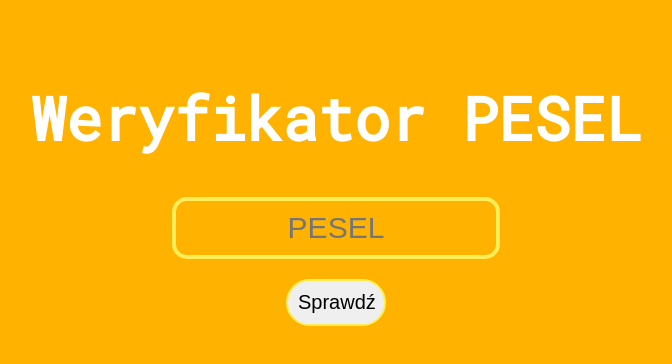
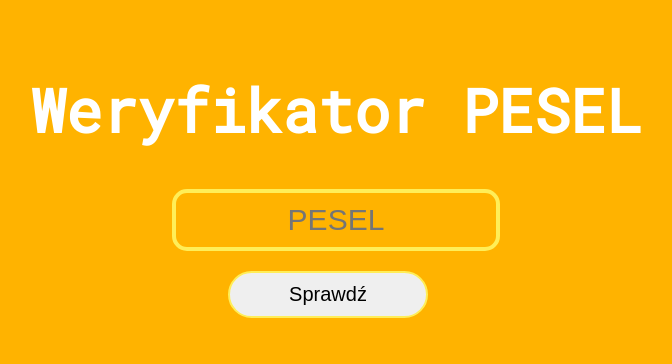
Before and after one commit to xXmilanek/pesel-verification, an Electron app: page index.html in a window 800 px wide. Shown: the whole page, without its empty margins (64-736 px from the left). Drawn offline with Linux system fonts and the light colour scheme.

Commit message:
Center button properly & add ripple animation to button

```diff
--- a/assets/css/style.css
+++ b/assets/css/style.css
@@ -1,17 +1,24 @@
 body {
   background-color: #FFB300;
   font-family: 'Roboto Mono', monospace;
+  font-size: 30px;
+  margin: auto;
+  -webkit-font-smoothing: antialiased;
+  text-rendering: optimizeSpeed;
+  padding: 30px;
 }
 
 .container {
   display: flex;
   flex-direction: column;
+  flex-wrap: wrap;
+  width: 100%;
+  margin: auto;
   justify-content: center;
   align-items: center;
   text-align: center;
-  padding: 30px;
   color: #fff;
-  font-size: 30px;
+  user-select: none;
 }
 
 /* Hide up & down arrows from input */
@@ -40,18 +47,26 @@ input:hover {
 }
 
 .btn {
-  margin: auto;
-  width: 100px;
+  width: 200px;
   margin-top: 20px;
+  margin-left: -16px;
   font-size: 20px;
   border: 2px solid #FFEE58;
   border-radius: 30px;
   padding: 10px;
   outline: none;
+  background-position: center;
+  transition: background 0.5s, border 0.5s;
 }
 
 .btn:hover {
-  background-color: #F57F17;
-  border: 2px solid #F57F17;
+  background: #F57F17 radial-gradient(circle, transparent 1%, #F57F17 1%) center/15000%;
+  border: 2px solid #e06e0a;
   cursor: pointer;
 }
+
+.btn:active {
+  background-color: #c05e08;
+  background-size: 100%;
+  transition: background 0s;
+}
```
